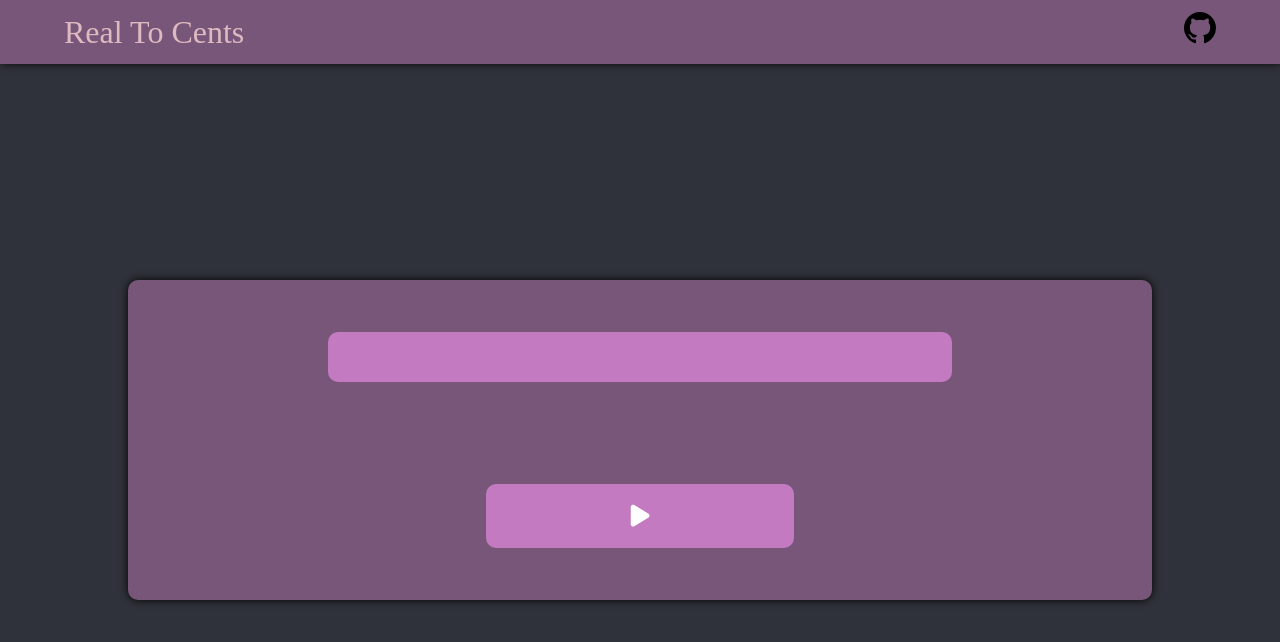
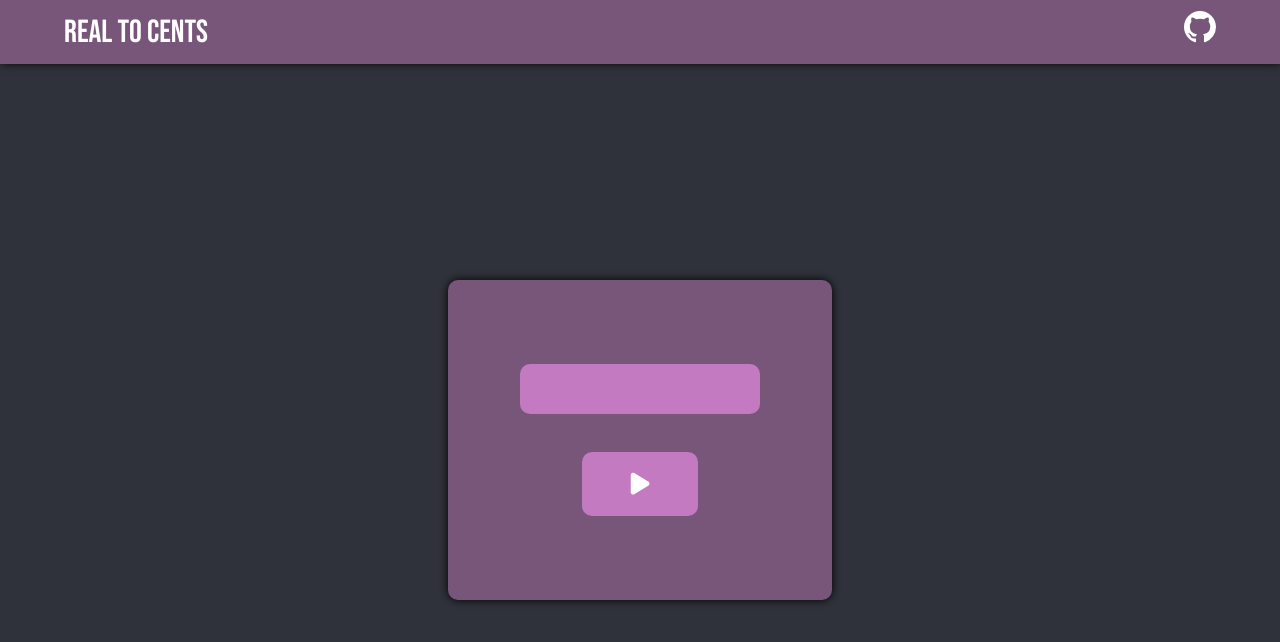
Before and after one commit to tiago-xavier-braga/RealToCents, a plain HTML site: page index.html in a window 1280 px wide. Drawn offline with Linux system fonts and the light colour scheme.

Commit message:
Correction responsive template

```diff
--- a/index.html
+++ b/index.html
@@ -13,7 +13,7 @@
         <div class="navbar">
             <a href="" class="logo">Real To Cents</a>
             <a href="https://github.com/tiago-xavier-braga/RealToCents"><svg height="32" aria-hidden="true" viewBox="0 0 16 16" version="1.1" width="32" data-view-component="true" class="octicon octicon-mark-github v-align-middle">
-                <path fill-rule="evenodd" d="M8 0C3.58 0 0 3.58 0 8c0 3.54 2.29 6.53 5.47 7.59.4.07.55-.17.55-.38 0-.19-.01-.82-.01-1.49-2.01.37-2.53-.49-2.69-.94-.09-.23-.48-.94-.82-1.13-.28-.15-.68-.52-.01-.53.63-.01 1.08.58 1.23.82.72 1.21 1.87.87 2.33.66.07-.52.28-.87.51-1.07-1.78-.2-3.64-.89-3.64-3.95 0-.87.31-1.59.82-2.15-.08-.2-.36-1.02.08-2.12 0 0 .67-.21 2.2.82.64-.18 1.32-.27 2-.27.68 0 1.36.09 2 .27 1.53-1.04 2.2-.82 2.2-.82.44 1.1.16 1.92.08 2.12.51.56.82 1.27.82 2.15 0 3.07-1.87 3.75-3.65 3.95.29.25.54.73.54 1.48 0 1.07-.01 1.93-.01 2.2 0 .21.15.46.55.38A8.013 8.013 0 0016 8c0-4.42-3.58-8-8-8z"></path>
+                <path fill-rule="evenodd" d="M8 0C3.58 0 0 3.58 0 8c0 3.54 2.29 6.53 5.47 7.59.4.07.55-.17.55-.38 0-.19-.01-.82-.01-1.49-2.01.37-2.53-.49-2.69-.94-.09-.23-.48-.94-.82-1.13-.28-.15-.68-.52-.01-.53.63-.01 1.08.58 1.23.82.72 1.21 1.87.87 2.33.66.07-.52.28-.87.51-1.07-1.78-.2-3.64-.89-3.64-3.95 0-.87.31-1.59.82-2.15-.08-.2-.36-1.02.08-2.12 0 0 .67-.21 2.2.82.64-.18 1.32-.27 2-.27.68 0 1.36.09 2 .27 1.53-1.04 2.2-.82 2.2-.82.44 1.1.16 1.92.08 2.12.51.56.82 1.27.82 2.15 0 3.07-1.87 3.75-3.65 3.95.29.25.54.73.54 1.48 0 1.07-.01 1.93-.01 2.2 0 .21.15.46.55.38A8.013 8.013 0 0016 8c0-4.42-3.58-8-8-8z" fill="#fff"></path>
             </svg>
             </a>
         </div>
--- a/public/css/index.css
+++ b/public/css/index.css
@@ -1,3 +1,4 @@
+@import url('https://fonts.googleapis.com/css2?family=Bebas+Neue&display=swap');
 :root {
   --bg: #2f323a;
   --bg-navbar: #77567a;
@@ -10,6 +11,7 @@ body {
   margin: 0;
   height: 100vh;
   background-color: var(--bg);
+  font-family: 'Bebas Neue', cursive;
 }
 header {
   height: 10vh;
@@ -30,7 +32,7 @@ header {
   font-size: xx-large;
   margin: 0 5% 0 5%;
   text-decoration: none;
-  color: #debac0;
+  color: #fff;
 }
 main {
   display: flex;
@@ -50,7 +52,7 @@ main {
   border-radius: 10px;
   background-color: var(--bg-box);
   box-shadow: 0px 0px 8px;
-  transition: 1s;
+  transition: 0.2s;
 }
 .inputContent {
   display: flex;
@@ -67,7 +69,7 @@ main {
   text-align: center;
   border-radius: 10px;
   background-color: var(--action-color);
-  color: #2f323a;
+  color: #fff;
   font-size: larger;
   outline: none;
 }
@@ -95,13 +97,16 @@ table {
 th{
     background-color: var(--bg-table);
 }
-
 td,th {
   border: 1px solid var(--bg);
   text-align: left;
   padding: 8px;
 }
-
 tr:nth-child(even) {
   background-color: #DEBAC0;
 }
+@media only screen and (min-width: 768px){
+  .box{
+    width: 30%;
+  }
+}
```
